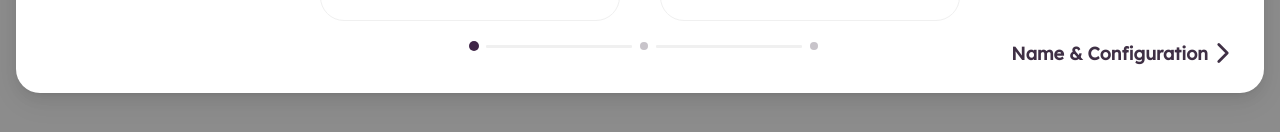
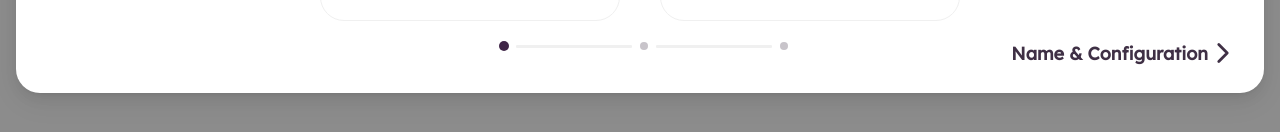
Before and after one commit to tum-v2/parloa-ui, a Next.js app: page /simulations in a window 1280 px wide. Both pictures are taken after a click on the button "Add New". Shown: the part 569-701 px from the top of the page. Built offline with nearby package versions, Linux system fonts and the light colour scheme.

Commit message:
small changes

```diff
--- a/src/components/simulation-modal/SimulationModal.tsx
+++ b/src/components/simulation-modal/SimulationModal.tsx
@@ -87,7 +87,7 @@ const SimulationModal = () => {
         style={{
           flex: 2,
           justifyContent: 'center',
-          maxWidth: '40%'
+          maxWidth: '20%'
         }}
       >
         <Step />
@@ -103,7 +103,7 @@ const SimulationModal = () => {
           </Button>
         ) : currentStep === 2 ? (
           <Button type="primary" onClick={handleFinish}>
-            Finish
+            Start Simulation
           </Button>
         ) : (
           <NextButton onClick={handleNext}>{getNextStepTitle()}</NextButton>
```
